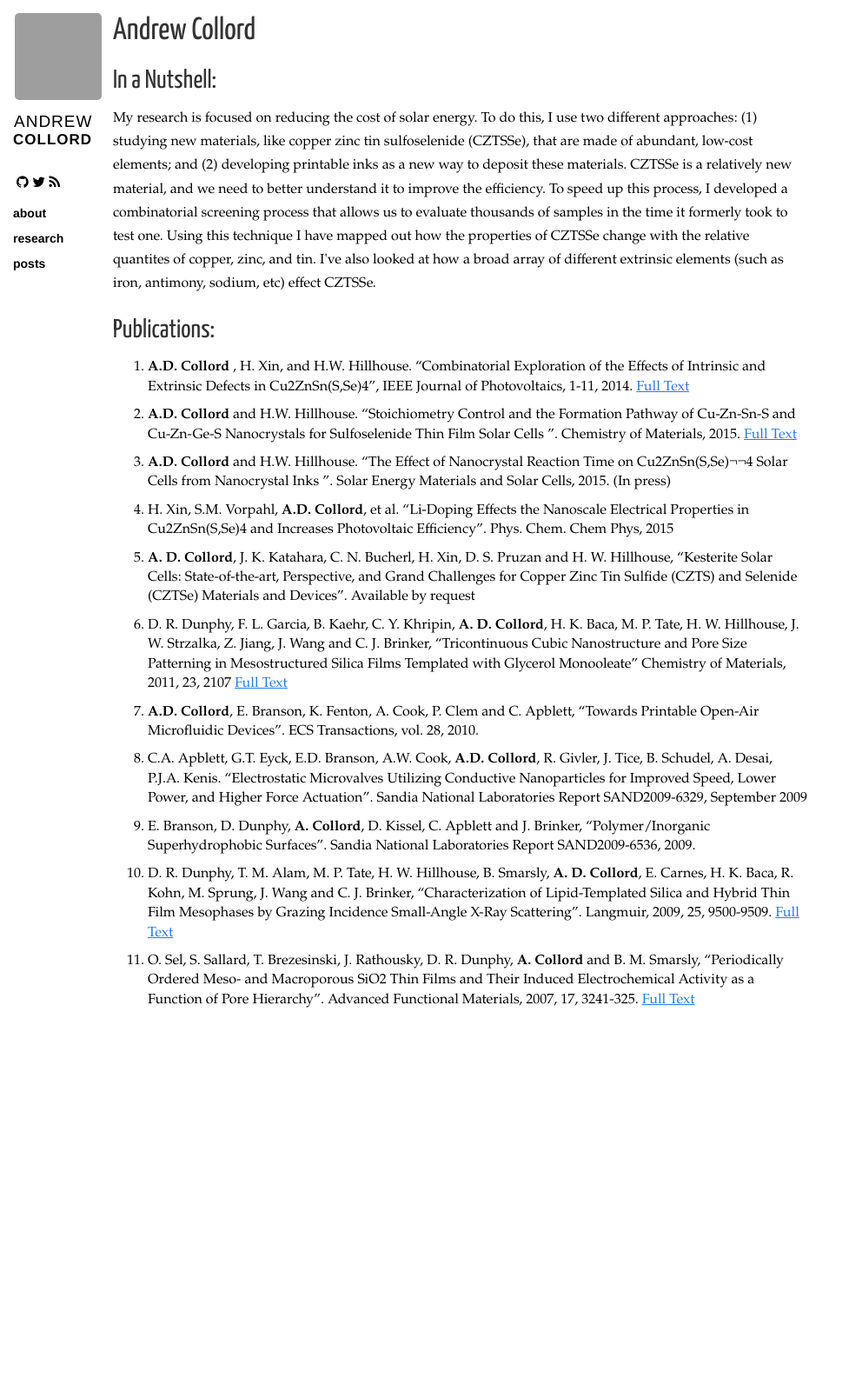
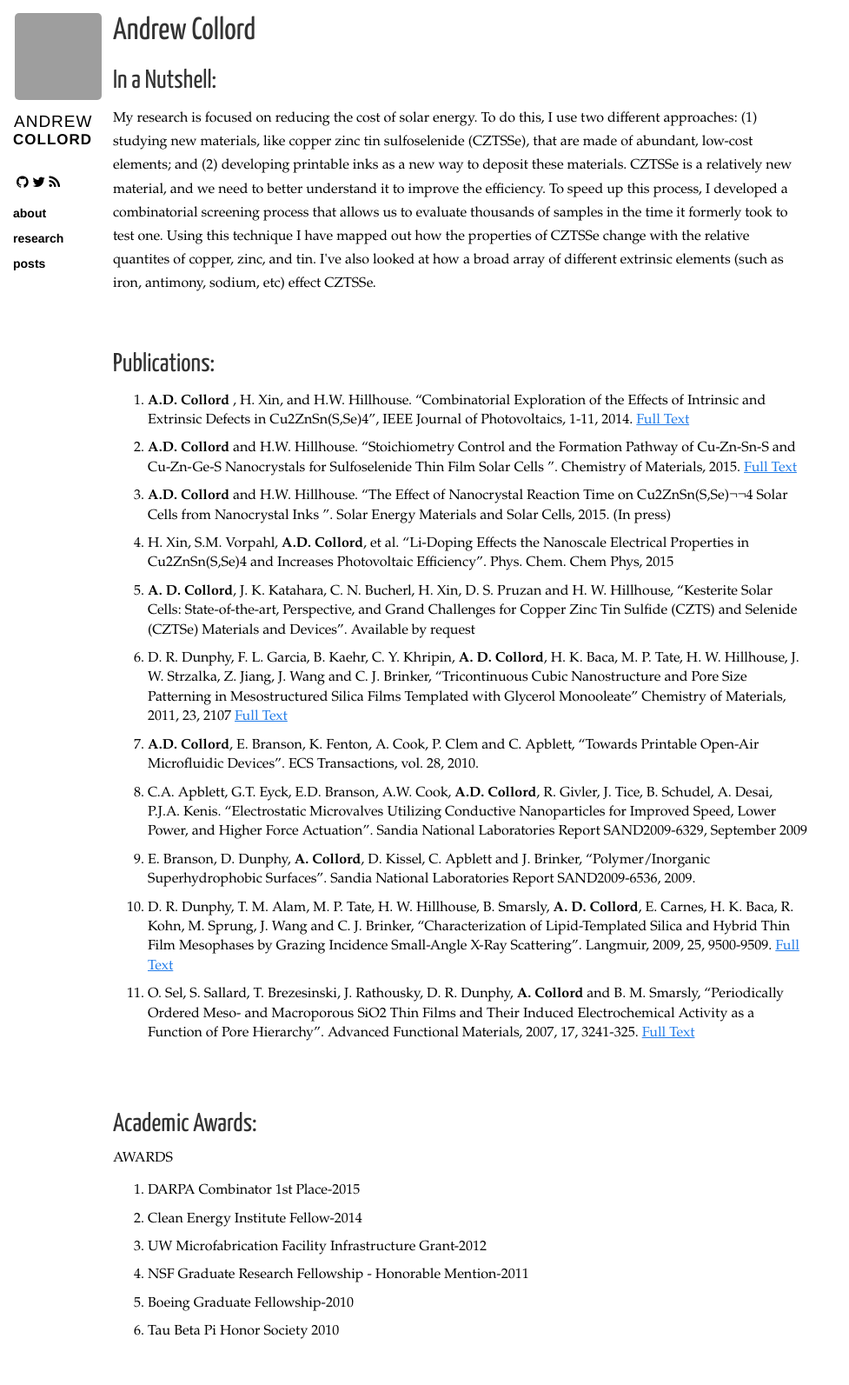
Before and after one commit to acollord/acollord.github.io, a Jekyll site: the page built from research.html, in a window 1280 px wide. Shown: the whole page at 87% size, without its empty margins (0-977 px from the left). Built offline with Jekyll 4.4.1, drawn with Linux system fonts in a browser that asks for light colours; nearby versions of some CDN libraries; Markdown is read by kramdown in place of the engine named in the settings; before the commit the page ends 1211 px from its top, so only the background shows below that; grey boxes are pictures that could not be loaded.

Commit message:
Update research.html

```diff
--- a/research.html
+++ b/research.html
@@ -20,7 +20,7 @@ evaluate thousands of samples in the time it formerly took to test one. Using th
 how the properties of CZTSSe change with the relative quantites of copper, zinc, and tin. I've also looked at
 how a broad array of different extrinsic elements (such as iron, antimony, sodium, etc) effect CZTSSe.
 </p>
-
+<br>
 <h2> Publications: </h2>
 <ol>
   <li> <b> A.D. Collord </b>, H. Xin, and H.W. Hillhouse. “Combinatorial Exploration of the Effects of Intrinsic and Extrinsic Defects in Cu2ZnSn(S,Se)4”, IEEE Journal of Photovoltaics, 1-11, 2014. <a href= "http://dx.doi.org/10.1109/JPHOTOV.2014.2361053"> Full Text </a> </li>
@@ -46,5 +46,19 @@ how a broad array of different extrinsic elements (such as iron, antimony, sodiu
   <li>O. Sel, S. Sallard, T. Brezesinski, J. Rathousky, D. R. Dunphy, <b>A. Collord</b> and B. M. Smarsly, “Periodically Ordered Meso- and Macroporous SiO2 Thin Films and Their Induced Electrochemical Activity as a Function of Pore Hierarchy”.  Advanced Functional Materials, 2007, 17, 3241-325. <a href="http://dx.doi.org/10.1002/adfm.200700079">Full Text</a></li>
 
 </ol>
+<br>
+<br>
+
+<h2>Academic Awards:</h2>
+AWARDS
+<ol>
+  <li>DARPA Combinator 1st Place-2015</li>
+  <li>Clean Energy Institute Fellow-2014</li>
+  <li>UW Microfabrication Facility Infrastructure Grant-2012 </li>
+  <li>NSF Graduate Research Fellowship - Honorable Mention-2011 </li>
+  <li>Boeing Graduate Fellowship-2010</li>
+  <li>Tau Beta Pi Honor Society	2010</li>
+</ol>
+
 
 </section>
```
